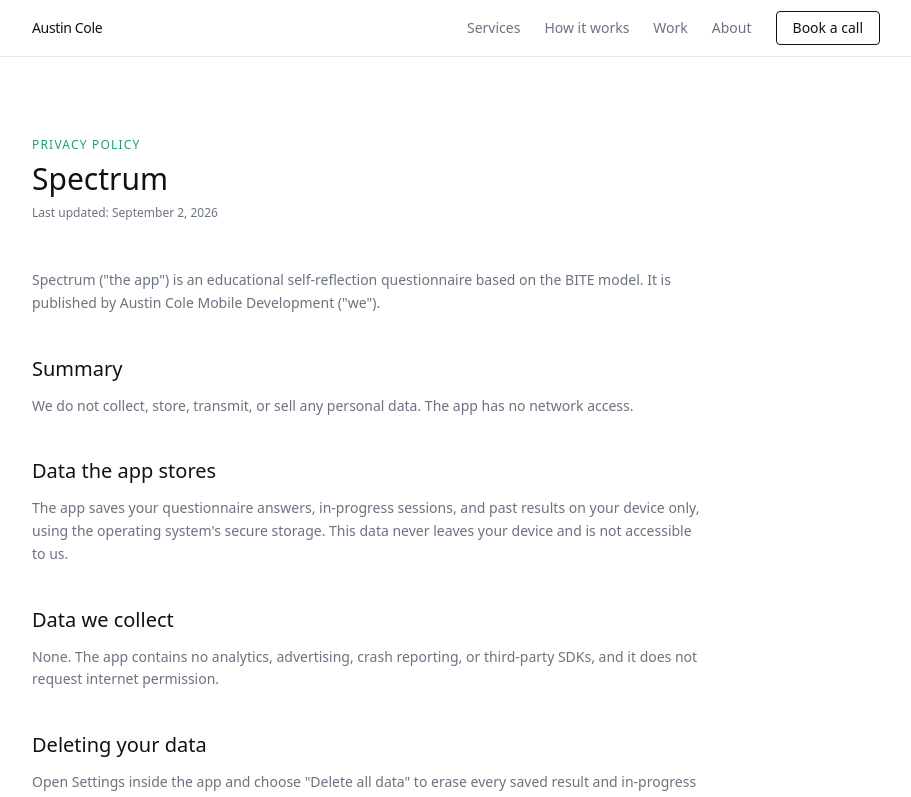
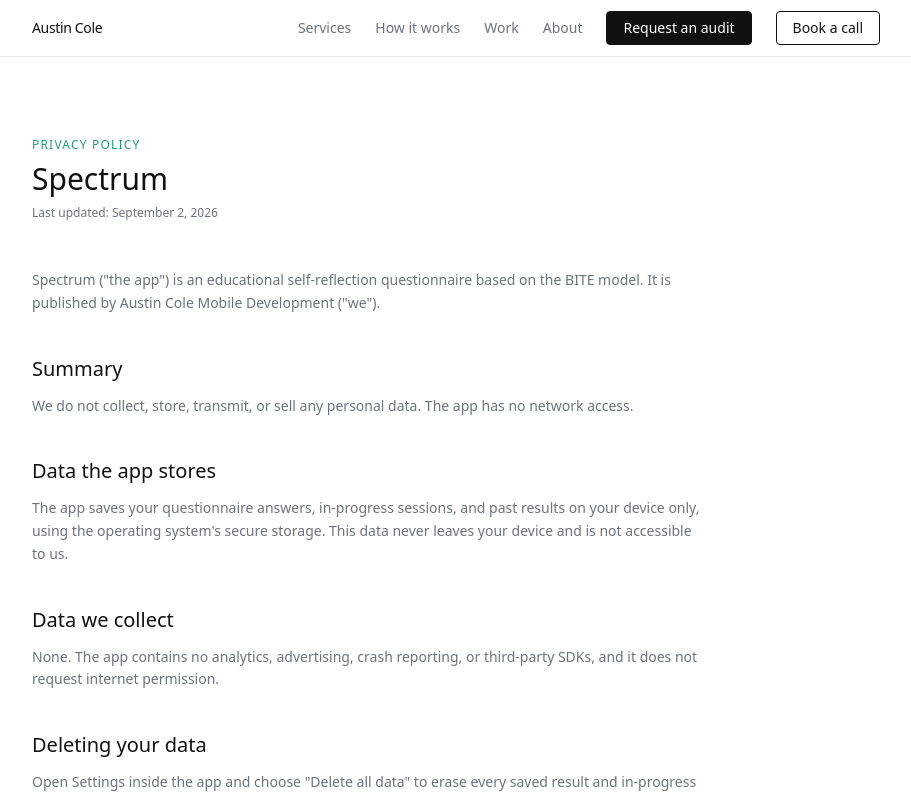
Before and after one commit to ac-acmd/portfolio, a React (Vite) app: page /spectrum-a-self-reflection-tool-privacy-policy in a window 1280 px wide. Shown: the top 797 px of the page, without its empty margins (184-1095 px from the left). Built offline with nearby package versions, Linux system fonts and the light colour scheme.

Commit message:
add audit button to top of site

```diff
--- a/src/components/Nav.tsx
+++ b/src/components/Nav.tsx
@@ -1,6 +1,7 @@
 import { Link } from "react-router-dom";
 import { useState } from "react";
 import { site } from "@/lib/site";
+import { bluetoothAuditRequestPath } from "@/lib/services";
 
 const navLinks = [
   { label: "Services", href: "/#services" },
@@ -8,6 +9,9 @@
   { label: "Work", href: "/#work" },
   { label: "About", href: "/#about" },
 ];
+
+const auditButtonClassName =
+  "text-sm px-4 py-1.5 border border-foreground bg-foreground text-white rounded hover:bg-teal hover:border-teal transition-colors";
 
 export default function Nav() {
   const [menuOpen, setMenuOpen] = useState(false);
@@ -32,11 +36,14 @@
               {link.label}
             </a>
           ))}
+          <Link to={bluetoothAuditRequestPath} className={auditButtonClassName}>
+            Request an audit
+          </Link>
           <a
             href={site.schedulingUrl}
             target="_blank"
             rel="noopener noreferrer"
-            className="text-sm px-4 py-1.5 border border-foreground rounded hover:bg-foreground hover:text-white transition-colors"
+            className="hidden md:inline-block text-sm px-4 py-1.5 border border-foreground rounded hover:bg-foreground hover:text-white transition-colors"
           >
             Book a call
           </a>
@@ -71,6 +78,13 @@
               {link.label}
             </a>
           ))}
+          <Link
+            to={bluetoothAuditRequestPath}
+            className={`${auditButtonClassName} w-fit`}
+            onClick={() => setMenuOpen(false)}
+          >
+            Request an audit
+          </Link>
           <a
             href={site.schedulingUrl}
             target="_blank"
```
